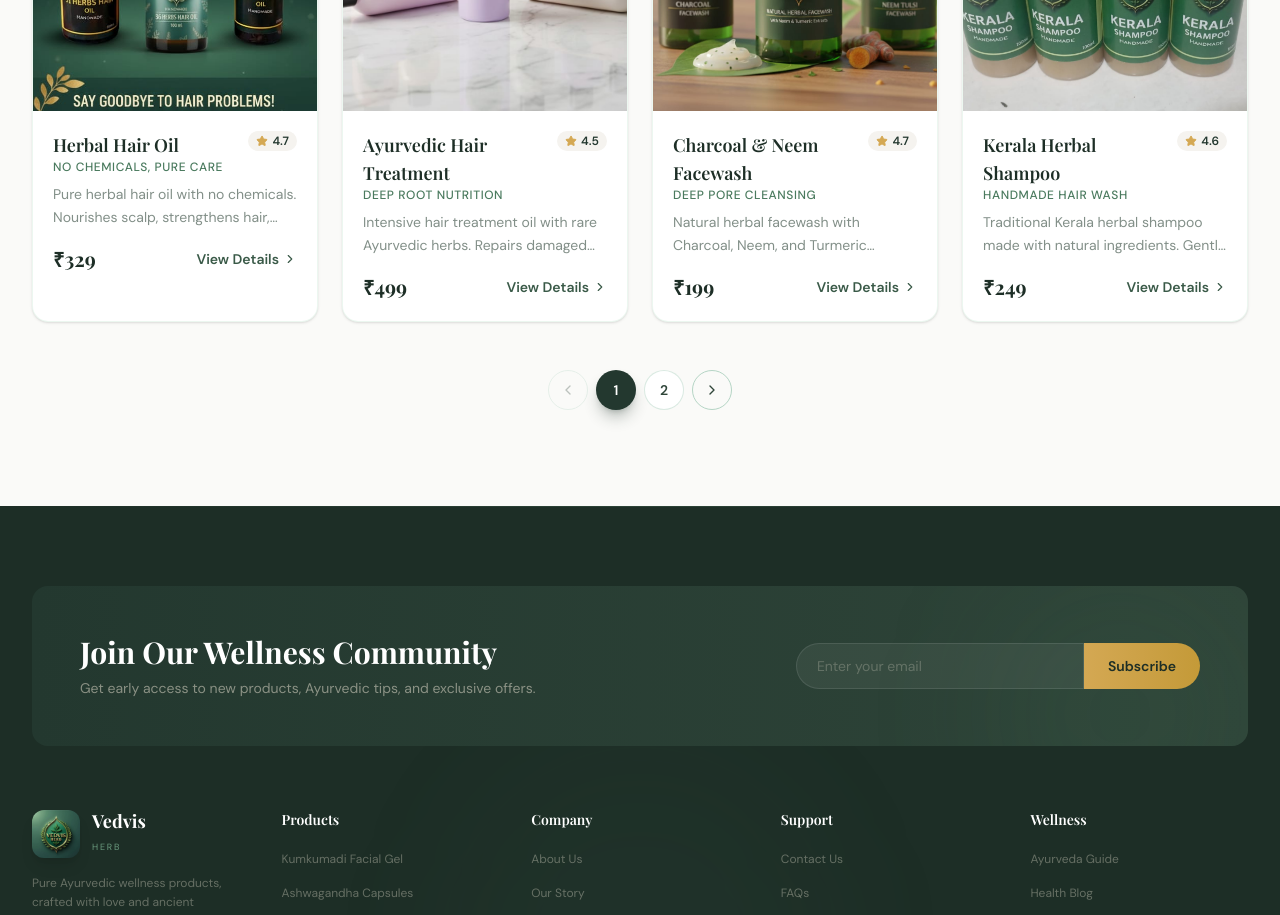
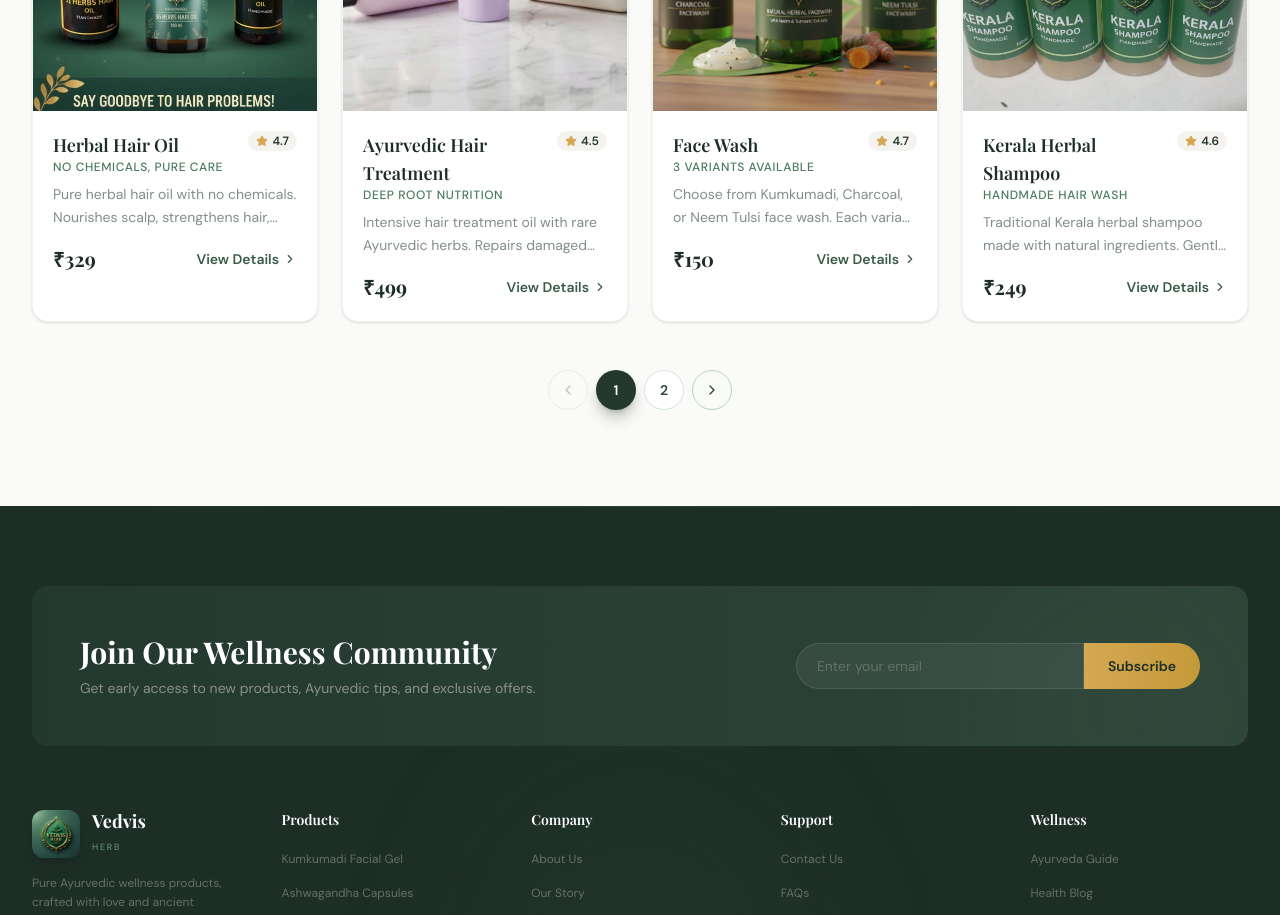
Before and after one commit to mangeshghodke/vedvisherb, a React (Vite) app: page /products in a window 1280 px wide. Shown: the part 1900-2815 px from the top of the page. Built offline with nearby package versions, Linux system fonts and the light colour scheme; a web font is replaced by a local one.

Commit message:
Single Face Wash product with 3 variants: Kumkumadi, Charcoal, Neem Tulsi - ₹150/50ml each

```diff
--- a/src/data/products.js
+++ b/src/data/products.js
@@ -163,19 +163,19 @@
   },
   {
     id: 11,
-    name: 'Charcoal & Neem Facewash',
-    tagline: 'Deep Pore Cleansing',
-    description: 'Natural herbal facewash with Charcoal, Neem, and Turmeric extracts. Detoxifies skin, removes impurities, and controls oil.',
-    longDescription: 'Natural herbal facewash with Charcoal, Neem, and Turmeric extracts. Detoxifies skin, removes impurities, and controls oil.',
+    name: 'Face Wash',
+    tagline: '3 Variants Available',
+    description: 'Choose from Kumkumadi, Charcoal, or Neem Tulsi face wash. Each variant deeply cleanses, removes impurities, and keeps skin fresh and glowing.',
+    longDescription: 'Available in 3 variants — Kumkumadi Face Wash for natural glow, Charcoal Face Wash for deep pore detox, and Neem Tulsi Face Wash for acne-free skin. Each variant gently cleanses and nourishes your skin.',
     image: `${BASE}images/IMG-20260713-WA0019.jpg`,
-    price: 199,
-    weight: '150ml',
+    price: 150,
+    weight: '50ml each',
     rating: 4.7,
     reviews: 0,
     category: 'Skincare',
-    benefits: ['Deep pore cleansing', 'Removes impurities', 'Controls excess oil', 'Antibacterial'],
-    ingredients: ['Activated Charcoal', 'Neem Extract', 'Turmeric', 'Aloe Vera', 'Tea Tree Oil'],
-    howToUse: 'Wet face. Take a small amount on palm. Lather and massage on face in circular motions. Rinse thoroughly.',
+    benefits: ['Deep cleansing', 'Removes impurities', 'Controls oil', 'Natural glow'],
+    ingredients: ['Varies by variant — KumkumadiTailam', 'Activated Charcoal', 'Neem', 'Tulsi', 'Aloe Vera'],
+    howToUse: 'Take small amount on wet palm. Lather and massage on face in circular motions. Rinse thoroughly with water. Use twice daily.',
   },
   {
     id: 12,
```
